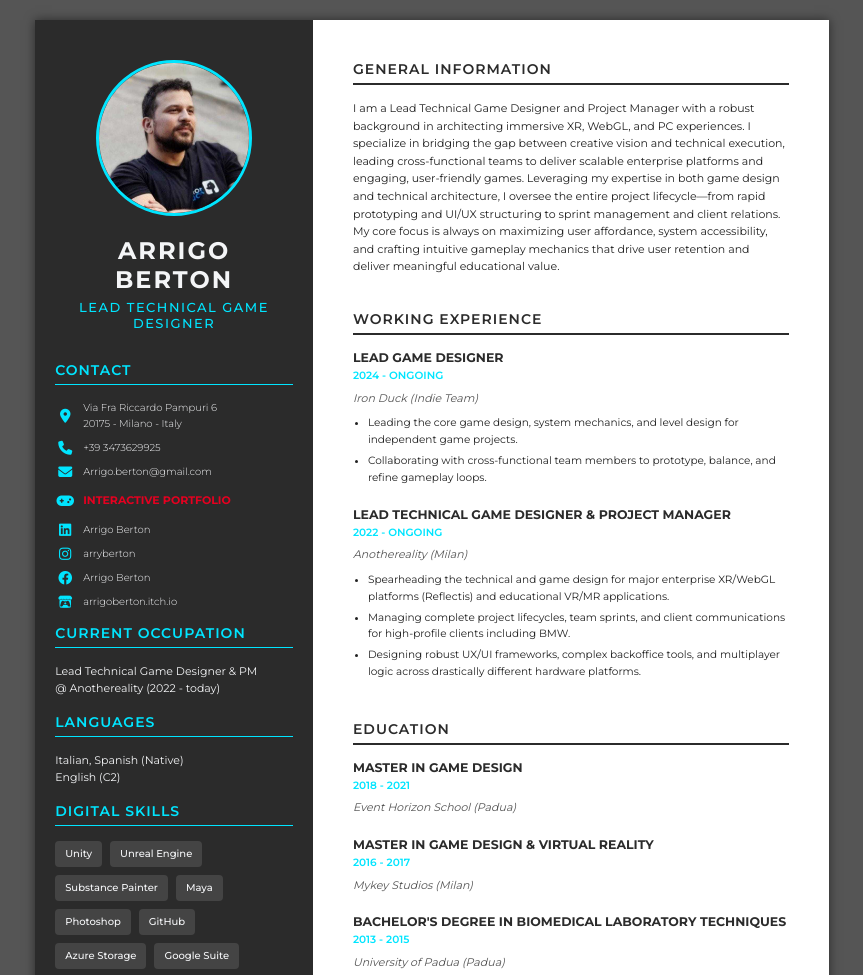
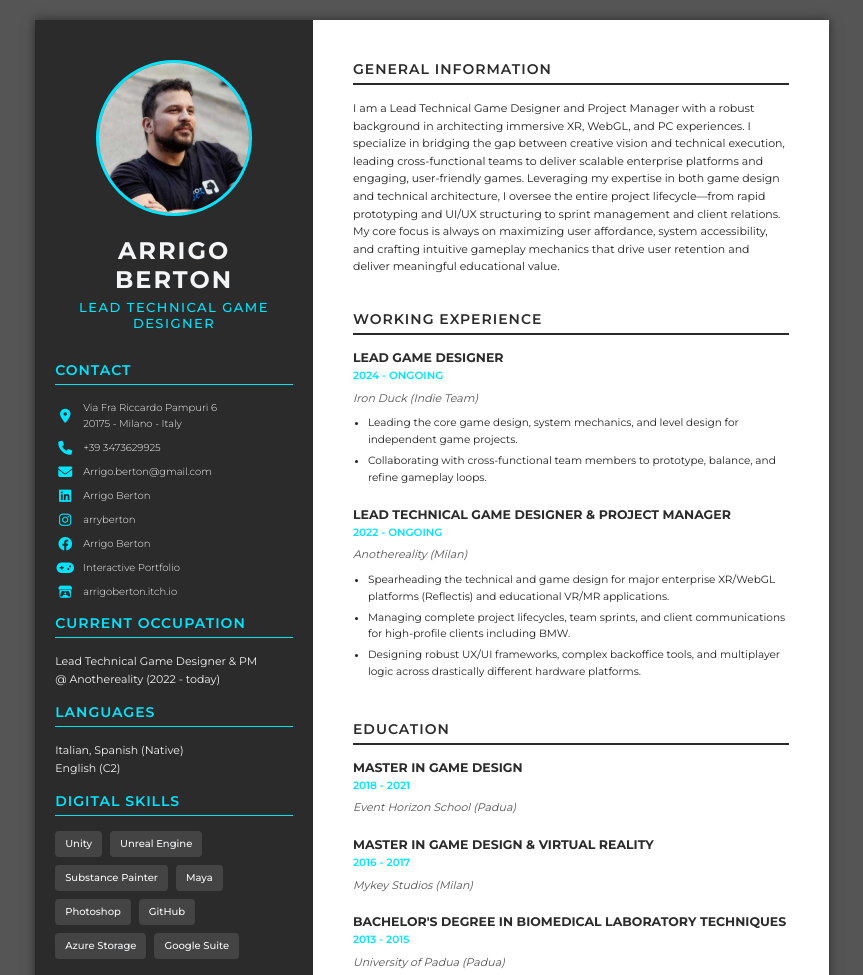
Before and after one commit to Arry-93/interactive-portfolio, a plain HTML site: page cv.html in a window 1280 px wide. Shown: the top 975 px of the page, without its empty margins (208-1071 px from the left). Drawn offline with Linux system fonts and the light colour scheme.

Commit message:
Add files via upload

```diff
--- a/cv.html
+++ b/cv.html
@@ -54,15 +54,10 @@
                 <p><i class="fa-solid fa-location-dot"></i> Via Fra Riccardo Pampuri 6<br>20175 - Milano - Italy</p>
                 <p><i class="fa-solid fa-phone"></i> +39 3473629925</p>
                 <a href="mailto:Arrigo.berton@gmail.com"><i class="fa-solid fa-envelope"></i> Arrigo.berton@gmail.com</a>
-
-                <!-- NEW INTERACTIVE PORTFOLIO LINK -->
-                <a href="INSERISCI_QUI_IL_LINK_GITHUB" target="_blank" style="color: #E50020; font-weight: 800; font-size: 11px; text-transform: uppercase; margin: 12px 0;">
-                    <i class="fa-solid fa-gamepad"></i> Interactive Portfolio
-                </a>
-
                 <a href="https://www.linkedin.com/in/arrigo-berton/" target="_blank"><i class="fa-brands fa-linkedin"></i> Arrigo Berton</a>
                 <a href="https://www.instagram.com/arryberton?igsi=eGlmbWczcDNkY3B6" target="_blank"><i class="fa-brands fa-instagram"></i> arryberton</a>
                 <a href="https://www.facebook.com/Arry.Be93" target="_blank"><i class="fa-brands fa-facebook"></i> Arrigo Berton</a>
+                <a href="https://arry-93.github.io/interactive-portfolio/" target="_blank"><i class="fa-solid fa-gamepad"></i> Interactive Portfolio</a>
                 <a href="https://arrigoberton.itch.io" target="_blank"><i class="fa-brands fa-itch-io"></i> arrigoberton.itch.io</a>
             </div>
 
```
